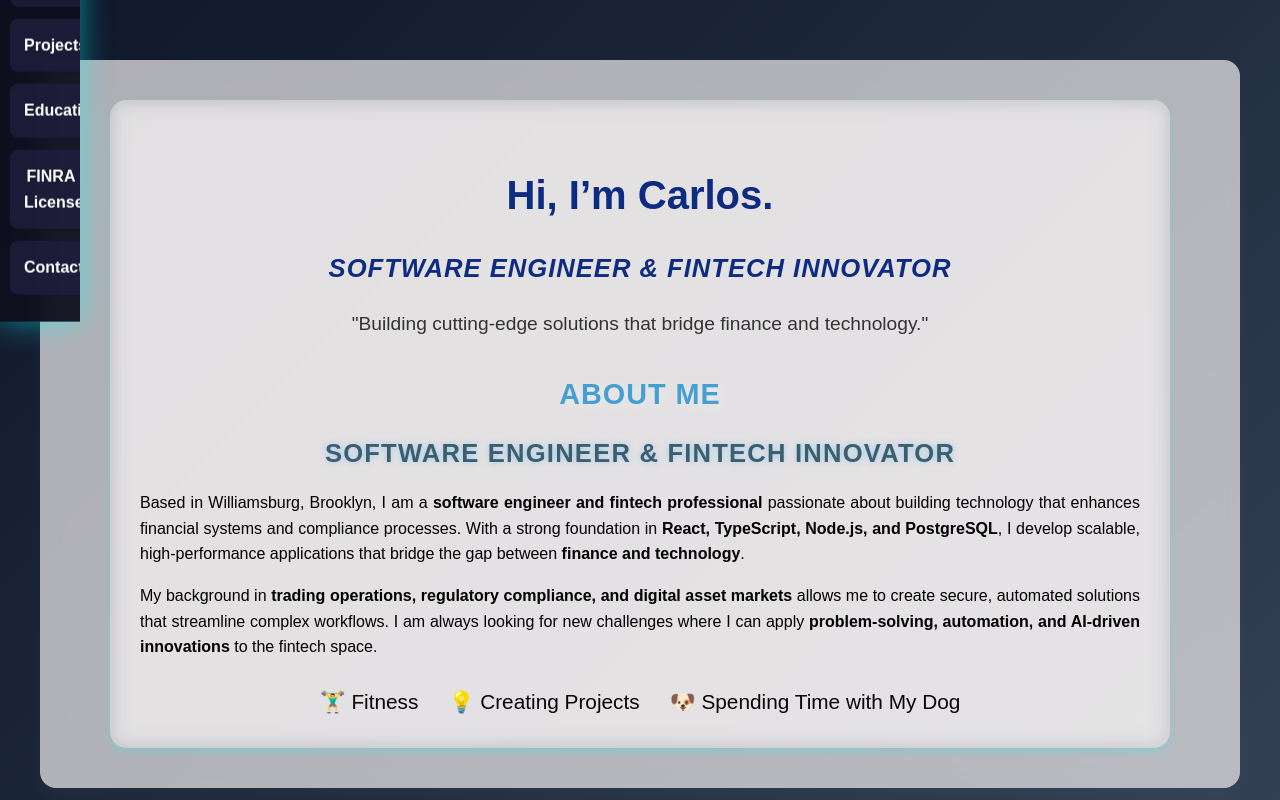
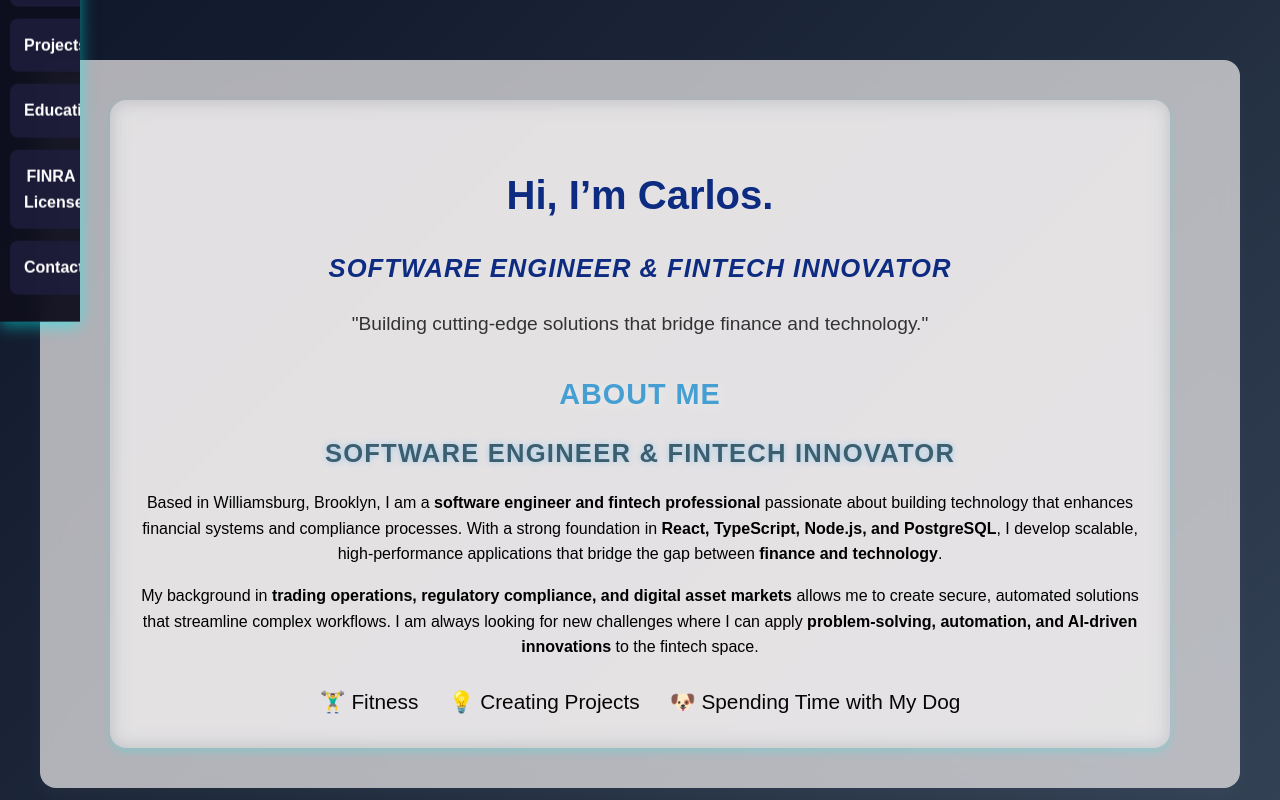
Before and after one commit to Carlosbnyc/my-portfolio, a React (Vite) app: page / in a window 1280 px wide. Shown: the top 800 px of the page. Built offline with nearby package versions, Linux system fonts and the light colour scheme.

Commit message:
fixed contact text-align by updating global p

```diff
--- a/src/components/Contact/Contact.css
+++ b/src/components/Contact/Contact.css
@@ -36,7 +36,6 @@
 }
 
 /* 🔹 Contact Form Fields */
-.contact-form input,
 .contact-form textarea {
   width: 100%;
   padding: 12px;
--- a/src/components/Home.css
+++ b/src/components/Home.css
@@ -68,7 +68,7 @@ p {
   font-size: 1rem;
   line-height: 1.6;
   margin-bottom: 1rem;
-  text-align: justify;
+  text-align: center;
 }
 
 /* 📱 Mobile */
```
Also changed, not shown: 3 other files (tests, documents, lock files or other folders).
